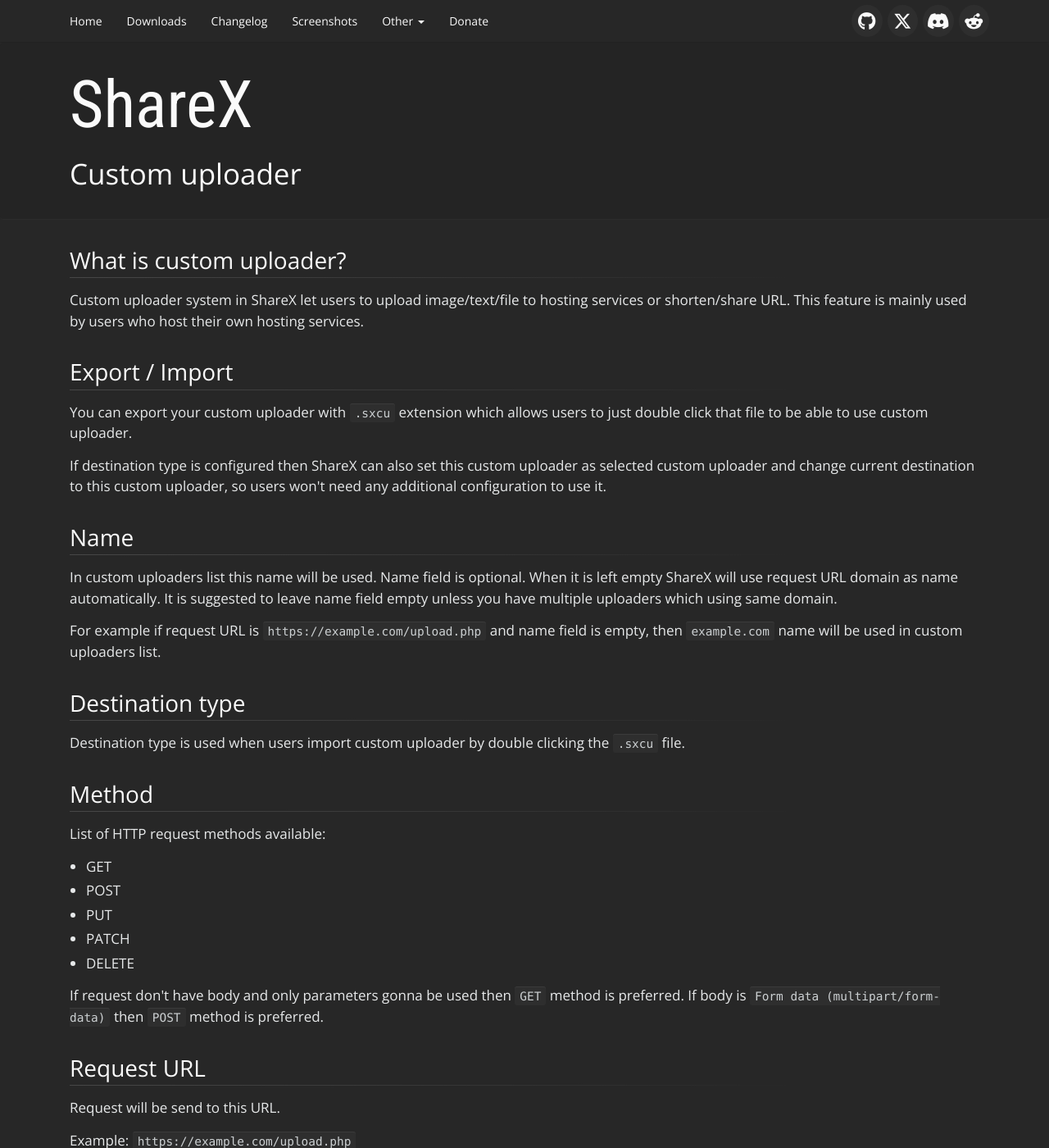
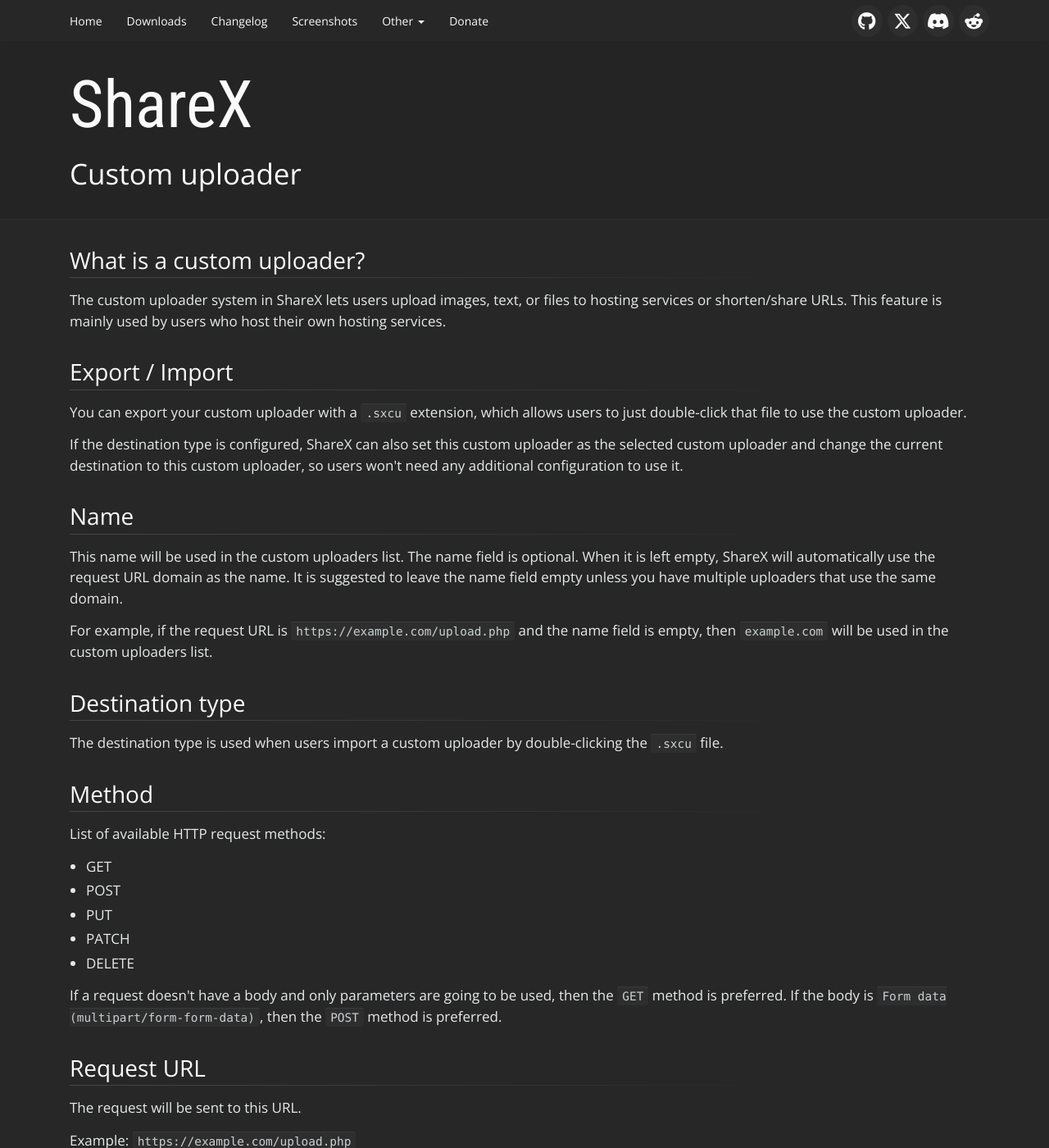
Before and after one commit to ShareX/sharex.github.io, a Jekyll site: the page built from docs/custom-uploader.md, in a window 1280 px wide and 1400 px high. Shown: the whole window at 82% size. Built offline with Jekyll 4.4.1, drawn with Linux system fonts in a browser that asks for light colours; some of the changed text lies outside the part shown.

Commit message:
Update custom-uploader.md

```diff
--- a/docs/custom-uploader.md
+++ b/docs/custom-uploader.md
@@ -3,29 +3,29 @@
 title: Custom uploader
 ---
 
-## What is custom uploader?
+## What is a custom uploader?
 
-Custom uploader system in ShareX let users to upload image/text/file to hosting services or shorten/share URL. This feature is mainly used by users who host their own hosting services.
+The custom uploader system in ShareX lets users upload images, text, or files to hosting services or shorten/share URLs. This feature is mainly used by users who host their own hosting services.
 
 ## Export / Import
 
-You can export your custom uploader with `.sxcu` extension which allows users to just double click that file to be able to use custom uploader.
+You can export your custom uploader with a `.sxcu` extension, which allows users to just double-click that file to use the custom uploader.
 
-If destination type is configured then ShareX can also set this custom uploader as selected custom uploader and change current destination to this custom uploader, so users won't need any additional configuration to use it.
+If the destination type is configured, ShareX can also set this custom uploader as the selected custom uploader and change the current destination to this custom uploader, so users won't need any additional configuration to use it.
 
 ## Name
 
-In custom uploaders list this name will be used. Name field is optional. When it is left empty ShareX will use request URL domain as name automatically. It is suggested to leave name field empty unless you have multiple uploaders which using same domain.
+This name will be used in the custom uploaders list. The name field is optional. When it is left empty, ShareX will automatically use the request URL domain as the name. It is suggested to leave the name field empty unless you have multiple uploaders that use the same domain.
 
-For example if request URL is `https://example.com/upload.php` and name field is empty, then `example.com` name will be used in custom uploaders list.
+For example, if the request URL is `https://example.com/upload.php` and the name field is empty, then `example.com` will be used in the custom uploaders list.
 
 ## Destination type
 
-Destination type is used when users import custom uploader by double clicking the `.sxcu` file.
+The destination type is used when users import a custom uploader by double-clicking the `.sxcu` file.
 
 ## Method
 
-List of HTTP request methods available:
+List of available HTTP request methods:
 
 * GET
 * POST
@@ -33,38 +33,38 @@
 * PATCH
 * DELETE
 
-If request don't have body and only parameters gonna be used then `GET` method is preferred. If body is `Form data (multipart/form-data)` then `POST` method is preferred.
+If a request doesn't have a body and only parameters are going to be used, then the `GET` method is preferred. If the body is `Form data (multipart/form-form-data)`, then the `POST` method is preferred.
 
 ## Request URL
 
-Request will be send to this URL.
+The request will be sent to this URL.
 
 Example: `https://example.com/upload.php`
 
 ## URL parameters
 
-Parameters will be used to create URL [query string](https://en.wikipedia.org/wiki/Query_string).
+Parameters will be used to create a URL [query string](https://en.wikipedia.org/wiki/Query_string).
 
-For text uploader or URL shortener `{input}` syntax can be used as value to supply input text or URL.
+For a text uploader or URL shortener, the `{input}` syntax can be used as a value to supply input text or a URL.
 
-You can also use dynamic values like `%mo` to get current month etc.
+You can also use dynamic values like `%mo` to get the current month, etc.
 
-For example if you set parameters like this:
+For example, if you set parameters like this:
 
 | Name | Value |
 | --- | --- |
 | api_key | eUM14R4g4pMS |
 | private | true |
 
-Then query string will be appended to request URL like this when sending request:
+Then the query string will be appended to the request URL like this when sending a request:
 
 `https://example.com/upload.php?api_key=eUM14R4g4pMs&private=true`
 
 ## Headers
 
-Headers can be used to pass additional information with request. Most of the time APIs use headers for authorization.
+Headers can be used to pass additional information with a request. Most of the time, APIs use headers for authorization.
 
-Default request headers can be overridden too like these:
+Default request headers can be overridden too, like these:
 
 * Accept
 * Content-Length
@@ -96,17 +96,17 @@
 * XML (application/xml)
 * Binary
 
-Most of the time if API request method is `GET` then `No body` will be used with parameters. If request method is `POST` then `Form data (multipart/form-data)` body. But this is not always the case so you must check API documentation to make sure what request expects.
+Most of the time, if the API request method is `GET`, then `No body` will be used with parameters. If the request method is `POST`, then `Form data (multipart/form-data)` will be used for the body. But this is not always the case, so you must check the API documentation to make sure what the request expects.
 
 ## Body arguments
 
-For text uploader or URL shortener `{input}` syntax can be used as value to supply input text or URL.
+For a text uploader or URL shortener, the `{input}` syntax can be used as a value to supply input text or a URL.
 
 ## File form name
 
-This field can be only used when `Body` is `Form data (multipart/form-data)`.
+This field can only be used when `Body` is `Form data (multipart/form-data)`.
 
-For example in this HTML code: `<input type="file" name="file_image">` file form name is `file_image`.
+For example, in this HTML code: `<input type="file" name="file_image">`, the file form name is `file_image`.
 
 ## URL
 
@@ -115,13 +115,13 @@
 * Thumbnail URL
 * Error message
 
-These textboxes can be used to parse response to get URL result. If response only contains URL then no need to write anything to URL textbox.
+These text boxes can be used to parse the response to get the URL result. If the response only contains a URL, then there is no need to write anything in the URL text box.
 
-Make sure to also parse error message so ShareX can show user friendly error message to users.
+Make sure to also parse the error message so ShareX can show a user-friendly error message to users.
 
 ## Custom uploader syntax
 
-There is a special syntax you can use to accomplish some tasks, like parsing URL from JSON responses.
+There is a special syntax you can use to accomplish some tasks, like parsing a URL from JSON responses.
 
 This syntax is usable in the following sections, with a few exceptions:
 
@@ -134,19 +134,19 @@
 * Deletion URL
 * Error message
 
-For example syntaxes which involves parsing response only usable in URL sections as expected.
+For example, syntaxes that involve parsing a response are only usable in URL sections, as expected.
 
-**Note:** If you would like to use `{`, `}`, `|` or `\` characters in any of syntax supported sections then you can escape them with `\` character. For example: `\{`
+**Note:** If you would like to use `{`, `}`, `|`, or `\` characters in any of the syntax-supported sections, you can escape them with a `\` character. For example: `\{`
 
-You can find list of all available syntaxes with example usages at bottom.
+You can find a list of all available syntaxes with example usages at the bottom.
 
 ---
 
 ### response
 
-If response only contains file name (or id) and if you would like to append it to domain then you can use this syntax.
+If the response only contains a file name (or id) and you would like to append it to the domain, you can use this syntax.
 
-But if response just contains full URL then you don't have to use this syntax because empty URL textbox will use response automatically.
+But if the response just contains the full URL, then you don't have to use this syntax because an empty URL text box will use the response automatically.
 
 Syntax:
 
```
